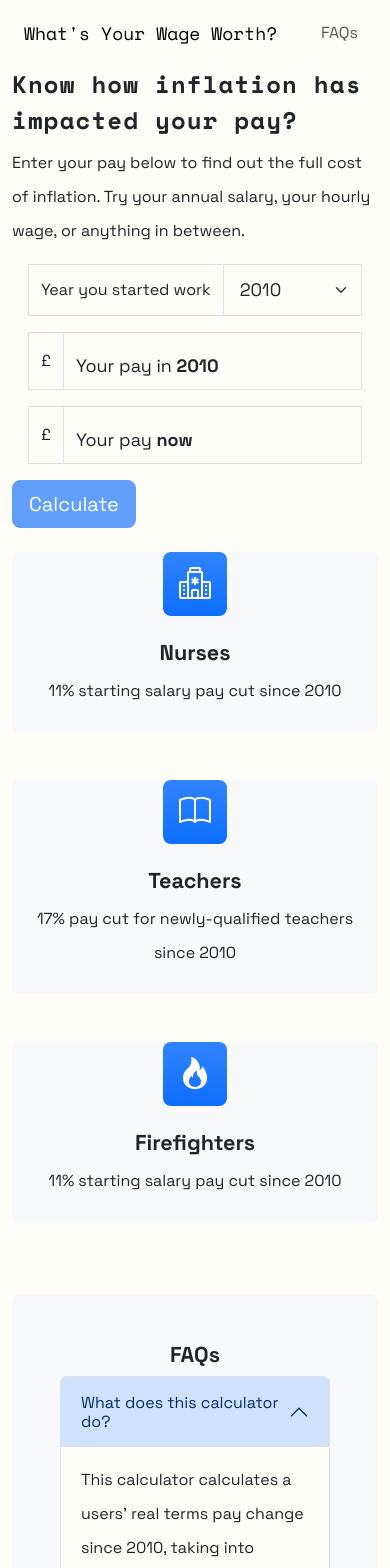
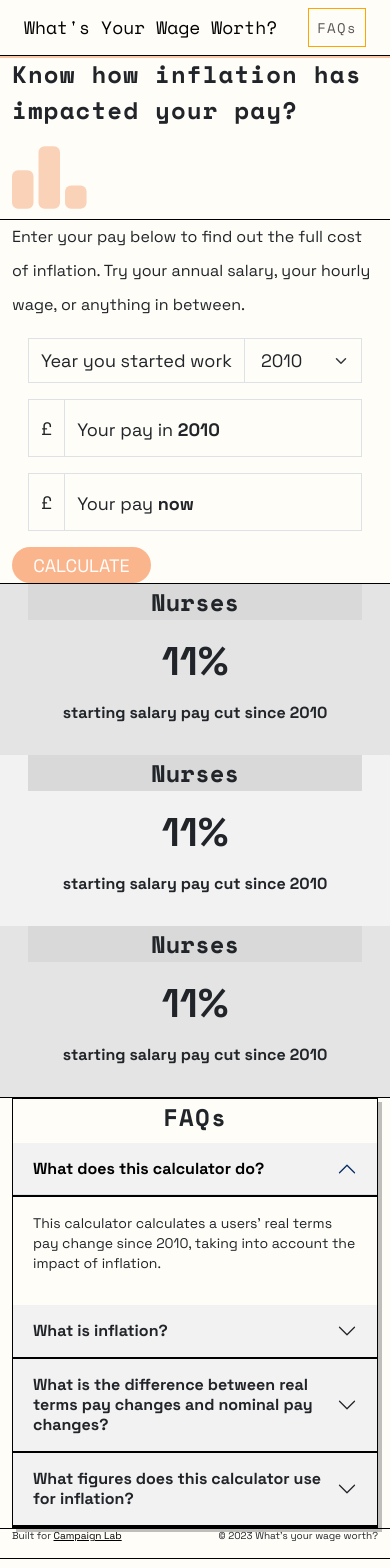
Before and after one commit to whats-your-pay-rise/whats-your-pay-rise.github.io, a React (Create React App) app: page / in a window 390 px wide. Shown: the top 1568 px of the page. Built offline with nearby package versions, Linux system fonts and the light colour scheme.

Commit message:
Style (but not layout) mobile view

```diff
--- a/package.json
+++ b/package.json
@@ -7,10 +7,12 @@
     "@testing-library/react": "^13.4.0",
     "@testing-library/user-event": "^13.5.0",
     "bootstrap": "^5.3.0",
+    "prop-types": "^15.8.1",
     "react": "^18.2.0",
     "react-dom": "^18.2.0",
     "react-scripts": "5.0.1",
     "sass": "^1.63.6",
+    "uuidv4": "^6.2.13",
     "web-vitals": "^2.1.4"
   },
   "scripts": {
--- a/public/index.html
+++ b/public/index.html
@@ -33,7 +33,6 @@
       work correctly both with client-side routing and a non-root public URL.
       Learn how to configure a non-root public URL by running `npm run build`.
     -->
-  <link href="https://cdn.jsdelivr.net/npm/bootstrap-icons@1.10.4/font/bootstrap-icons.css" rel="stylesheet" />
   <link rel="preconnect" href="https://fonts.googleapis.com">
   <link rel="preconnect" href="https://fonts.gstatic.com" crossorigin>
   <link
@@ -43,7 +42,7 @@
 
 <body>
   <noscript>You need to enable JavaScript to run this app.</noscript>
-  <div class="container">
+  <div class="container nav-container">
     <nav class="navbar navbar-expand navbar-light bg-body">
       <div class="container-fluid">
         <a class="navbar-brand" href="#!">What's Your Wage Worth?</a>
@@ -58,61 +57,58 @@
       <header class="">
         <h1 class="">Know how inflation has impacted your pay?</h1>
       </header>
+      <img class="header-image" src="./mobile-graph.svg"/>
     </div>
   </div>
   <section>
     <div id="root"></div>
   </section>
-  <section class="pt-4">
-    <div class="container px-lg-5">
-      <!-- Page Features-->
-      <div class="row gx-lg-5">
-        <div class="col-lg-6 col-xxl-4 mb-5">
-          <div class="card bg-light border-0 h-100">
-            <div class="card-body text-center p-4 p-lg-5 pt-0 pt-lg-0">
-              <div class="feature bg-primary bg-gradient text-white rounded-3 mb-4 mt-n4"><i class="bi bi-hospital"></i>
+  <section>
+    <div class="container">
+      <div class="row">
+        <div class="card profession-card border-0">
+          <div class="card-body text-center pt-0">
+            <div class="profession-card-heading">
+              <p class="profession-card-heading">Nurses</p>
             </div>
-              <h2 class="fs-4 fw-bold">Nurses</h2>
-              <p class="mb-0">11% starting salary pay cut since 2010</p>
+            <p class="profession-card-percentage">11%</h3>
+            <p class="profession-card-contents">starting salary pay cut since 2010</p>
           </div>
         </div>
+        <div class="card profession-card border-0">
+          <div class="card-body text-center pt-0">
+            <div class="profession-card-heading">
+              <p class="profession-card-heading">Nurses</p>
             </div>
-        <div class="col-lg-6 col-xxl-4 mb-5">
-          <div class="card bg-light border-0 h-100">
-            <div class="card-body text-center p-4 p-lg-5 pt-0 pt-lg-0">
-              <div class="feature bg-primary bg-gradient text-white rounded-3 mb-4 mt-n4"><i class="bi bi-book"></i>
-              </div>
-              <h2 class="fs-4 fw-bold">Teachers</h2>
-              <p class="mb-0">17% pay cut for newly-qualified teachers since 2010</p>
+            <p class="profession-card-percentage">11%</h3>
+            <p class="profession-card-contents">starting salary pay cut since 2010</p>
           </div>
         </div>
+        <div class="card profession-card border-0">
+          <div class="card-body text-center pt-0">
+            <div class="profession-card-heading">
+              <p class="profession-card-heading">Nurses</p>
             </div>
-        <div class="col-lg-6 col-xxl-4 mb-5">
-          <div class="card bg-light border-0 h-100">
-            <div class="card-body text-center p-4 p-lg-5 pt-0 pt-lg-0">
-              <div class="feature bg-primary bg-gradient text-white rounded-3 mb-4 mt-n4"><i class="bi bi-fire"></i>
-              </div>
-              <h2 class="fs-4 fw-bold">Firefighters</h2>
-              <p class="mb-0">11% starting salary pay cut since 2010</p>
+            <p class="profession-card-percentage">11%</h3>
+            <p class="profession-card-contents">starting salary pay cut since 2010</p>
           </div>
         </div>
       </div>
     </div>
     </div>
   </section>
-  <section class="pt-4">
-    <div class="container px-lg-5">
-      <div class="p-4 p-lg-5 bg-light rounded-3">
-        <div class="m-4 m-lg-5">
-          <h3 class="fs-4 fw-bold text-center">FAQs</h3>
+  <section>
+    <div class="container">
+      <div class="faqs-wrapper">
+        <h3 class="text-center">FAQs</h3>
         <div class="accordion">
-            <div class="accordion-item">
-              <h2 class="accordion-header">
+          <div class="accordion-item rounded-0">
+            <div class="accordion-header">
               <button class="accordion-button" type="button" data-bs-toggle="collapse" data-bs-target="#faqs-1"
                 aria-expanded="true" aria-controls="faqs-1">
                 What does this calculator do?
               </button>
-              </h2>
+            </div>
             <div id="faqs-1" class="accordion-collapse show">
               <div class="accordion-body">
                 <p>This calculator calculates a users' real terms pay change since 2010, taking into account the
@@ -121,12 +117,12 @@
             </div>
           </div>
           <div class="accordion-item">
-              <h2 class="accordion-header">
+            <div class="accordion-header">
               <button class="accordion-button collapsed" type="button" data-bs-toggle="collapse"
                 data-bs-target="#faqs-2" aria-expanded="true" aria-controls="faqs-2">
                 What is inflation?
               </button>
-              </h2>
+            </div>
             <div id="faqs-2" class="accordion-collapse collapse">
               <div class="accordion-body">
                 <p>Inflation is a measure of how much the prices of good (such as food or televisions) and services
@@ -145,12 +141,12 @@
             </div>
           </div>
           <div class="accordion-item">
-              <h2 class="accordion-header">
+            <div class="accordion-header">
               <button class="accordion-button collapsed" type="button" data-bs-toggle="collapse"
                 data-bs-target="#faqs-3" aria-expanded="true" aria-controls="faqs-3">
                 What is the difference between real terms pay changes and nominal pay changes?
               </button>
-              </h2>
+            </div>
             <div id="faqs-3" class="accordion-collapse collapse">
               <div class="accordion-body">
                 <p>A 'nominal' pay change is a change in the amount of money someone is paid, as represented by a
@@ -170,12 +166,12 @@
             </div>
           </div>
           <div class="accordion-item">
-              <h2 class="accordion-header">
+            <div class="accordion-header">
               <button class="accordion-button collapsed" type="button" data-bs-toggle="collapse"
                 data-bs-target="#faqs-5" aria-expanded="true" aria-controls="faqs-5">
                 What figures does this calculator use for inflation?
               </button>
-              </h2>
+            </div>
             <div id="faqs-5" class="accordion-collapse collapse">
               <div class="accordion-body">
                 This calculator uses the Office for National Stastics' (ONS) estimates of the <a
@@ -185,11 +181,24 @@
             </div>
           </div>
         </div>
+      </div>
       <!-- <a class="btn btn-primary btn-lg" href="#!">Call to action</a> -->
     </div>
+  </section>
+  <div class="container">
+    <footer class="">
+      <div class="row">
+        <div class="col">
+          <p>Built for <a class="" href="https://www.campaignlab.uk/" _target="blank" rel="noopener noreferrer">
+              Campaign Lab</a>
+          </p>
+        </div>
+        <div class="col">
+          <p class="text-end">© 2023 What’s your wage worth?</p>
         </div>
       </div>
-  </section>
+    </footer>
+  </div>
   <script src="https://cdn.jsdelivr.net/npm/bootstrap@5.3.0/dist/js/bootstrap.bundle.min.js"
     integrity="sha384-geWF76RCwLtnZ8qwWowPQNguL3RmwHVBC9FhGdlKrxdiJJigb/j/68SIy3Te4Bkz"
     crossorigin="anonymous"></script>
--- a/src/App.css
+++ b/src/App.css
@@ -10,45 +10,6 @@ input[type="number"] {
     -moz-appearance: textfield;
 }
 
-summary {
-    margin-left: 1rem;
-    position: relative;
-}
-
-summary:before {
-    content: '';
-    border-width: .4rem;
-    border-style: solid;
-    border-color: transparent transparent transparent #008cba;
-    position: absolute;
-    top: 0.4rem;
-    left: -0.8rem;
-    transform: rotate(0);
-    transform-origin: .2rem 50%;
-    transition: .25s transform ease;
-}
-
-details[open]>summary:before {
-    transform: rotate(90deg);
-}
-
-
-details summary::-webkit-details-marker,
-details summary::marker {
-    display: none;
-    content: "";
-}
-
-@keyframes append-animate {
-    from {
-        max-height: 0px;
-    }
-
-    to {
-        max-height: 100px;
-    }
-}
-
 @keyframes append-animate-large {
     from {
         max-height: 0px;
@@ -59,22 +20,17 @@ details summary::marker {
     }
 }
 
-details[open] .animate-details {
-    animation: append-animate .3s linear;
-    overflow: hidden;
-}
-
 .results-card {
     animation: append-animate-large .3s linear;
     overflow: hidden;
 }
 
 .form-floating>label,
-.form-select {
+.form-select,
+.input-group-text {
     font-family: 'Space Grotesk', sans-serif;
     font-size: 18px;
     font-weight: 400;
-    line-height: 34px;
     letter-spacing: 0em;
     text-align: left;
 
@@ -84,7 +40,45 @@ details[open] .animate-details {
     font-family: 'Space Grotesk', sans-serif;
     font-size: 18px;
     font-weight: 700;
-    line-height: 34px;
     letter-spacing: 0em;
     text-align: left;
 }
+
+.btn.btn-calculate,
+.btn.btn-calculate:hover,
+.btn.btn-calculate:focus,
+.btn.btn-calculate:active,
+/* for precedence over an existing style */
+:not(.btn-check) + .btn.btn-calculate:active {
+    height: 36px;
+    width: 139px;
+    border-radius: 18px;
+    padding: 1px 21px 1px 21px;
+    background: #C06734;
+    border: none;
+
+    font-family: 'Space Grotesk', sans-serif;
+    font-size: 18px;
+    font-weight: 400;
+    letter-spacing: 0em;
+    text-align: center;
+}
+
+.btn.btn-calculate:disabled {
+    background: #F89055;
+}
+
+.results-graph {
+    border: black;
+    border-width: 1px;
+    border-style: solid;
+    width: fit-content;
+}
+
+.profession-card-contents {
+    font-family: Space Grotesk, sans-serif;
+    font-size: 16px;
+    font-weight: 700;
+    line-height: 20px;
+    letter-spacing: 0em;
+}
--- a/src/App.jsx
+++ b/src/App.jsx
@@ -1,7 +1,9 @@
 import './App.css';
-import { useState } from 'react';
+import { useState, Fragment } from 'react';
 import data from './data';
 import Graph from './Graph';
+import Input from './components/Input';
+import Select from './components/Select';
 
 const formatCurrency = amount => `£${amount.toLocaleString(undefined, { maximumFractionDigits: 0 })}`;
 
@@ -44,65 +46,43 @@ function App() {
             wage, or anything in between.</p>
           <form onSubmit={onSubmit}>
             <fieldset>
-              <div className="input-group mb-3 px-3">
-                <label className="input-group-text rounded-0 bg-body" for="comparisonYearSelect">Year you started work</label>
-                <select className="form-select form-select-lg rounded-0" id="comparisonYearSelect" value={provisionalComparisonYear}
-                  onChange={e => {
-                    setProvisionalComparisonYear(parseInt(e.target.value, 10));
-                    setShowResults(false);
-                  }}>
-                  {data.slice(0, -1).map((entry, i) => <option key={entry.year} value={entry.year}>{entry.year}</option>)}
-                </select>
-              </div>
-              <div className="input-group mb-3 px-3">
-                <span className="input-group-text rounded-0 bg-body">£</span>
-                <div className="form-floating">
-                  <input type="number" step="0.01" className="form-control rounded-0" id="comparisonPayInput" aria-describedby="comparisonPay" placeholder='placeholder'
-                    onChange={e => {
-                      setProvisionalComparisonPay(e.target.valueAsNumber);
-                      setShowResults(false);
-                    }} />
-                  <label htmlFor="comparisonPayInput">Your pay in <span className="font-weight-bold">{provisionalComparisonYear}</span></label>
-                </div>
-              </div>
-              <div className='col-md'>
-                <div className="input-group mb-3 px-3">
-                  <span className="input-group-text rounded-0 bg-body">£</span>
-                  <div className="form-floating">
-                    <input type="number" step="0.01" className="form-control rounded-0" id="currentPayInput" aria-describedby="currentPay" placeholder='placeholder'
-                      onChange={e => {
-                        setProvisionalCurrentPay(e.target.valueAsNumber);
-                        setShowResults(false);
-                      }} />
-                    <label htmlFor="currentPayInput">Your pay <span className="font-weight-bold">now</span></label>
-                  </div>
-                </div>
-              </div>
-              <button type="submit" className="btn btn-primary btn-lg" disabled={!(provisionalCurrentPay && provisionalComparisonPay)}>Calculate</button>
+              <Select
+                label="Year you started work"
+                value={provisionalComparisonYear}
+                setValue={setProvisionalComparisonYear}
+                options={data.slice(0, -1).map(entry => entry.year)}
+                isPristine={setShowResults}
+              />
+              <Input
+                label={<Fragment>Your pay in <span className="font-weight-bold">{provisionalComparisonYear}</span></Fragment>}
+                setValue={setProvisionalComparisonPay}
+                isPristine={setShowResults}
+              />
+              <Input
+                label={<Fragment>Your pay <span className="font-weight-bold">now</span></Fragment>}
+                setValue={setProvisionalCurrentPay}
+                isPristine={setShowResults}
+              />
+              <button type="submit" className="btn btn-calculate btn-primary" disabled={!(provisionalCurrentPay && provisionalComparisonPay)}>CALCULATE</button>
             </fieldset>
           </form>
         </div>
         {showResults ?
-          <div className="col-md-8 offset-md-2 results-card">
-            <div className="card">
-              <div className="card-header">
-                Your results
-              </div>
-              <div>
+          <div className='results-card'>
+            {/* <div className="results-graph"> */}
               <Graph
                 comparisonPay={comparisonPayInCurrentTerms}
                 currentPay={currentPay}
                 comparisonYear={comparisonYear}
                 currentYear={currentYear}
               />
-              </div>
+            {/* </div> */}
             <div className="card-body">
               {isPayRise ? <p>Since {comparisonYear} you have had a real terms pay rise of {realTermsPayChange}%</p> : null}
-                {isPayRise ? <p>This is less than the {nominalTermsPayChange}% nominal pay rise the numbers suggest</p> : null}
+              {isPayRise ? <p>This is less than the {nominalTermsPayChange}% nominal pay rise you might have expected</p> : null}
               {!isPayRise ? <p>Since {comparisonYear} you have had a real terms <span className="text-danger">pay cut</span> of {realTermsPayChange}%</p> : null}
               {<p>Your {comparisonYear} pay is equivalent to {formatCurrency(comparisonPayInCurrentTerms)} today</p>}
-                <a target="_blank" rel="noreferrer" className="btn btn-primary btn-lg" href="https://twitter.com/intent/tweet?text=Know%20how%20inflation%20has%20impacted%20your%20pay%3F%0A%0AFind%20out%20at%20https%3A%2F%2Fwhatsyourwageworth.com%2C%20you%20may%20be%20surprised!" role="button">Share on Twitter</a>
-              </div>
+              {/* <a target="_blank" rel="noreferrer" className="btn btn-primary btn-lg" href="https://twitter.com/intent/tweet?text=Know%20how%20inflation%20has%20impacted%20your%20pay%3F%0A%0AFind%20out%20at%20https%3A%2F%2Fwhatsyourwageworth.com%2C%20you%20may%20be%20surprised!" role="button">Share on Twitter</a> */}
             </div>
           </div> : null}
       </div >
--- a/src/Graph.jsx
+++ b/src/Graph.jsx
@@ -1,19 +1,32 @@
 function Graph(props) {
-    const height = 250;
-    const width = 400;
-    const axisOffset = 20;
-    const barPadding = 10;
+    const height = 275;
+    const width = 346;
+    const axisOffset = 0;
+    const barPadding = 40;
     const axisStrokeWidth = 2;
-    const horizontalTextPadding = 5;
-    const verticalTextPadding = 13;
+    const horizontalTextPadding = -5;
+    const verticalTextPadding = 0;
 
     const xAxisLength = width - 2 * axisOffset;
     const yAxisLength = height - 2 * axisOffset;
     const barWidth = (xAxisLength - 3 * barPadding) / 2;
 
+    const thenBarHeight = yAxisLength * 0.7 * props.comparisonPay / Math.max(props.comparisonPay, props.currentPay);
+    const nowBarHeight = yAxisLength * 0.7 * props.currentPay / Math.max(props.comparisonPay, props.currentPay);
+
     return (
         <svg height={height} width={width} xmlns="http://www.w3.org/2000/svg">
-            <line
+            {[0, 1, 2, 3, 4, 5, 6, 7, 8, 9, 10, 11, 12].map(i =>
+                <line
+                    x1={0}
+                    x2={width}
+                    y1={i * height / 12}
+                    y2={i * height / 12}
+                    stroke="black"
+                    strokeWidth={0.5}
+                    strokeOpacity={0.2}
+                />)}
+            {/* <line
                 x1={axisOffset - axisStrokeWidth}
                 x2={axisOffset + xAxisLength}
                 y1={height - axisOffset + axisStrokeWidth / 2}
@@ -28,12 +41,12 @@ function Graph(props) {
                 y2={height - axisOffset - yAxisLength}
                 stroke="black"
                 strokeWidth={axisStrokeWidth}
-            />
+            /> */}
             <line
                 x1={axisOffset + barPadding + barWidth / 2}
                 x2={axisOffset + barPadding + barWidth / 2}
                 y1={height - axisOffset}
-                y2={height - axisOffset - yAxisLength * 0.9 * props.comparisonPay / Math.max(props.comparisonPay, props.currentPay)}
+                y2={height - axisOffset - thenBarHeight}
                 stroke="green"
                 strokeWidth={barWidth}
             />
@@ -41,25 +54,25 @@ function Graph(props) {
                 x1={axisOffset + 2 * barPadding + 3 * barWidth / 2}
                 x2={axisOffset + 2 * barPadding + 3 * barWidth / 2}
                 y1={height - axisOffset}
-                y2={height - axisOffset - yAxisLength * 0.9 * props.currentPay / Math.max(props.comparisonPay, props.currentPay)}
+                y2={height - axisOffset - nowBarHeight}
                 stroke={props.comparisonPay > props.currentPay ? "red" : "green"}
                 strokeWidth={barWidth}
             />
             <text
                 x={axisOffset + barPadding + barWidth / 2}
-                y={height - axisOffset + horizontalTextPadding}
-                dominantBaseline="hanging"
+                y={height - axisOffset - thenBarHeight + horizontalTextPadding}
+                // dominantBaseline="hanging"
                 textAnchor="middle">
                 {props.comparisonYear}
             </text>
             <text
                 x={axisOffset + 2 * barPadding + 3 * barWidth / 2}
-                y={height - axisOffset + horizontalTextPadding}
-                dominantBaseline="hanging"
+                y={height - axisOffset - nowBarHeight + horizontalTextPadding}
+                // dominantBaseline="hanging"
                 textAnchor="middle">
                 {props.currentYear}
             </text>
-            <text
+            {/* <text
                 x={axisOffset - verticalTextPadding}
                 y={height - axisOffset - (yAxisLength)/2}
                 dominantBaseline="middle"
@@ -67,7 +80,8 @@ function Graph(props) {
                 transform={`rotate(270 ${axisOffset - verticalTextPadding},${height - axisOffset - (yAxisLength)/2})`}
                 >
                 Real terms pay
-            </text>
+            </text> */}
+            <rect x="0.5" y="0.5" width={width - 1} height={height - 1} stroke="black" stroke-width="1" fill="none" />
         </svg>
     );
 }
--- /dev/null
+++ b/src/components/Input.jsx
@@ -0,0 +1,28 @@
+import { v4 as uuid } from 'uuid';
+
+function Input(props) {
+  const id = uuid();
+
+  return (
+    <div className="input-group mb-3 px-3">
+      <span className="input-group-text bg-body">
+        £
+      </span>
+      <div className="form-floating">
+        <input
+          type="number"
+          step="0.01"
+          className="form-control"
+          id={id}
+          placeholder='placeholder'
+          onChange={e => {
+            props.setValue(e.target.valueAsNumber);
+            props.isPristine(false);
+          }} />
+        <label htmlFor={id}>{props.label}</label>
+      </div>
+    </div>
+  );
+}
+
+export default Input;
--- /dev/null
+++ b/src/components/Select.jsx
@@ -0,0 +1,31 @@
+import { v4 as uuid } from 'uuid';
+
+function Select(props) {
+  const id = uuid();
+
+  return (
+    <div className="input-group mb-3 px-3">
+      <label
+        className="input-group-text rounded-0 bg-body"
+        htmlFor={id}>
+        {props.label}
+      </label>
+      <select
+        className="form-select form-select-lg rounded-0"
+        id={id}
+        value={props.value}
+        onChange={e => {
+          props.setValue(parseInt(e.target.value, 10));
+          props.isPristine(false);
+        }}>
+        {props.options.map(option =>
+          <option
+            key={option}>
+            {option}
+          </option>)}
+      </select>
+    </div>
+  );
+}
+
+export default Select;
--- a/src/custom.scss
+++ b/src/custom.scss
@@ -1,3 +1,5 @@
 $body-bg: #FFFDF8;
+$border-radius: 0;
+$link-color: black;
 
 @import '~bootstrap/scss/bootstrap.scss';
--- a/src/index.css
+++ b/src/index.css
@@ -1,10 +1,9 @@
-.feature {
-    display: inline-flex;
-    align-items: center;
-    justify-content: center;
-    height: 4rem;
-    width: 4rem;
-    font-size: 2rem;
+.nav-container {
+  box-shadow: 0px 2px 0px rgba(248, 144, 85, 0.5);
+}
+
+.container {
+  border-bottom: 1px solid black;
 }
 
 .navbar-brand {
@@ -13,7 +12,16 @@
   font-weight: 400;
   line-height: 27px;
   letter-spacing: 0em;
-  text-align: left;
+}
+
+.nav-link {
+  font-family: Space Mono, monospace;
+  font-size: 14px;
+  font-weight: 400;
+  letter-spacing: 0.1em;
+
+  border: orange 1px solid;
+  text-align: center;
 }
 
 h1 {
@@ -22,14 +30,92 @@ h1 {
   font-weight: 700;
   line-height: 36px;
   letter-spacing: 0.05em;
-  text-align: left;
 }
 
-body {
+p {
   font-family: 'Space Grotesk', sans-serif;
   font-size: 16px;
   font-weight: 400;
   line-height: 34px;
   letter-spacing: 0em;
-  text-align: left;
 }
+
+.profession-card-heading {
+  font-family: Space Mono, monospace;
+  font-size: 24px;
+  font-weight: 700;
+  line-height: 36px;
+  letter-spacing: 0em;
+
+  background: #D9D9D9;
+}
+
+.profession-card-percentage {
+  font-family: Space Grotesk, sans-serif;
+  font-size: 40px;
+  font-weight: 700;
+  line-height: 51px;
+  letter-spacing: 0em;
+}
+
+.profession-card:nth-child(2n-1) {
+  background: #E4E4E4;
+}
+
+.profession-card:nth-child(2n) {
+  background: #F3F2F2;
+}
+
+h3 {
+  font-family: Space Mono, monospace;
+  font-size: 24px;
+  font-weight: 700;
+  line-height: 36px;
+  letter-spacing: 0.05em;
+}
+
+.faqs-wrapper {
+  border: 1px solid #000000;
+  box-shadow: 4px 4px 0px 0px #00000040;
+}
+
+.accordion-button {
+  background: linear-gradient(0deg, #F3F2F2, #F3F2F2),
+    linear-gradient(0deg, #000000, #000000);
+  border-bottom: 2px solid #000000;
+
+  font-family: Space Grotesk, sans-serif;
+  font-size: 16px;
+  font-weight: 700;
+  line-height: 20px;
+  letter-spacing: 0em;
+}
+
+.accordion-button:not(.collapsed) {
+  color: black;
+}
+
+.accordion-body p {
+  font-family: Space Grotesk, monospace;
+  font-size: 14px;
+  font-weight: 400;
+  line-height: 20px;
+  letter-spacing: 0em;
+}
+
+footer p {
+  font-family: Space Grotesk;
+  font-size: 10px;
+  font-weight: 400;
+  line-height: 13px;
+  letter-spacing: 0em;
+}
+
+.header-image {
+  width: 99.37696838378906px;
+  height: 83.00004577636719px;
+}
+
+.accordion-item {
+  border: none;
+}
```
Also changed, not shown: public/mobile-graph.svg (added), 1 other file (tests, documents, lock files or other folders). Lines whose indentation alone changed are shown as unchanged.
